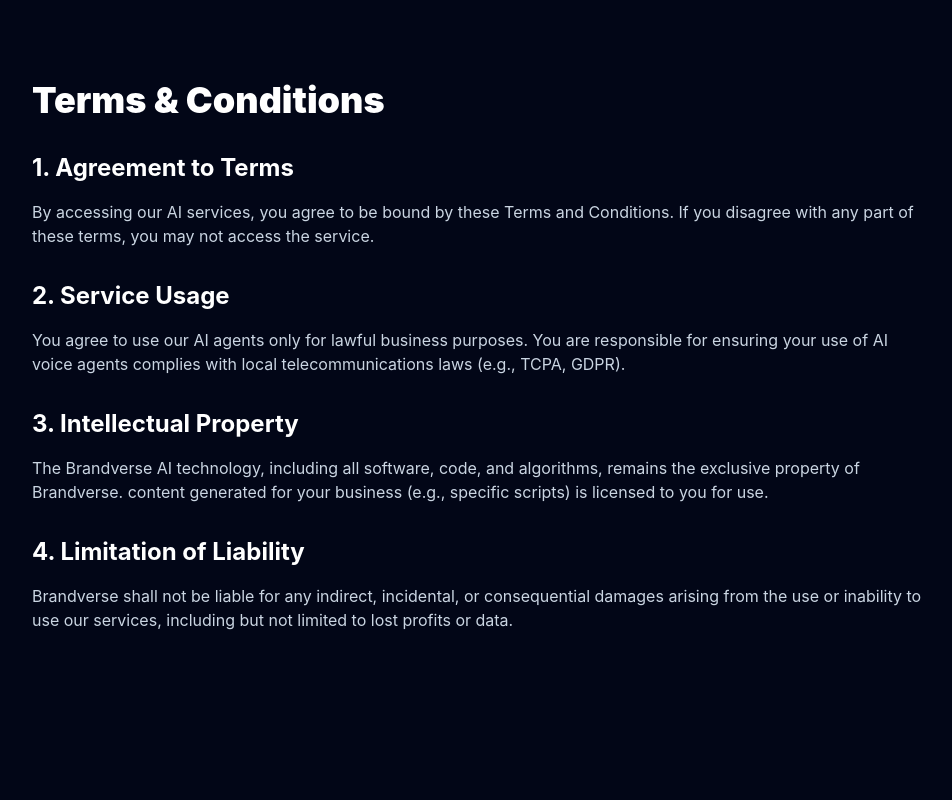
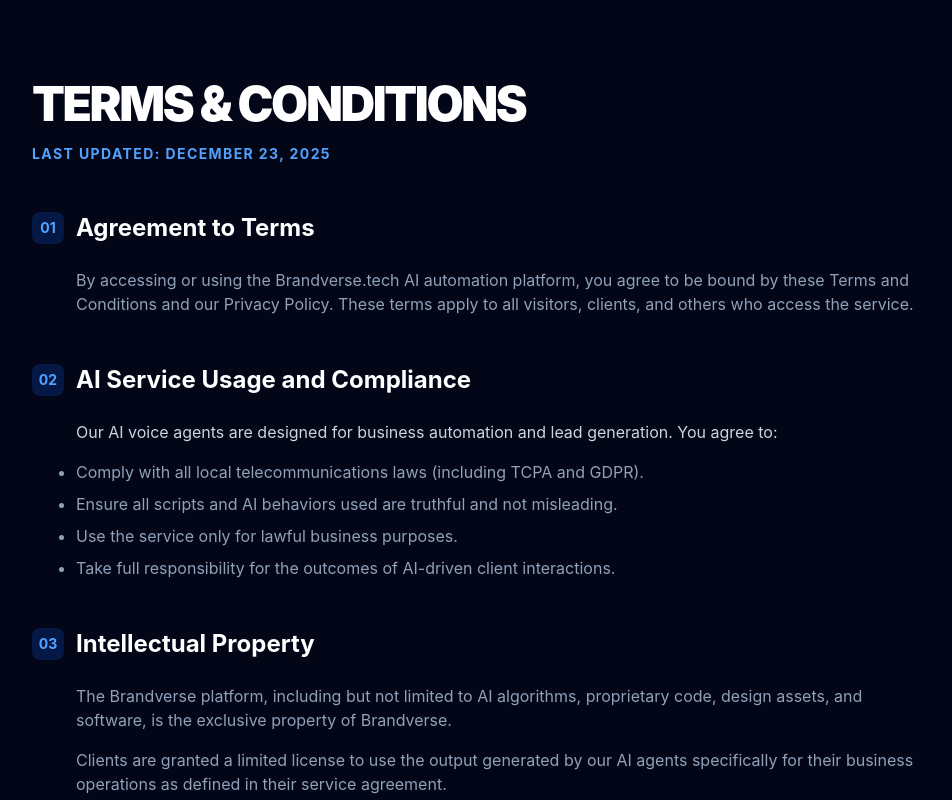
Before and after one commit to ayushsharmavlogs619-lang/brandverse, a Next.js app: page /terms in a window 1280 px wide. Shown: the top 800 px of the page, without its empty margins (160-1112 px from the left). Built offline with nearby package versions, Linux system fonts and the light colour scheme.

Commit message:
chore: upgrade Next.js to secure version and add professional legal pages

```diff
--- a/app/privacy/page.tsx
+++ b/app/privacy/page.tsx
@@ -1,33 +1,56 @@
 export default function PrivacyPage() {
     return (
         <div className="min-h-screen bg-[#020617] text-slate-300 py-20 px-6">
-            <div className="max-w-4xl mx-auto space-y-8">
-                <h1 className="text-4xl font-black text-white mb-8">Privacy Policy</h1>
-                <p>Last updated: December 19, 2025</p>
+            <div className="max-w-4xl mx-auto space-y-12">
+                <div className="space-y-4">
+                    <h1 className="text-5xl font-black text-white tracking-tighter uppercase">Privacy Policy</h1>
+                    <p className="text-blue-400 font-bold uppercase tracking-widest text-sm">Last updated: December 23, 2025</p>
+                </div>
 
-                <section className="space-y-4">
-                    <h2 className="text-2xl font-bold text-white">1. Introduction</h2>
-                    <p>Brandverse (&quot;we&quot;, &quot;our&quot;, &quot;us&quot;) respects your privacy. This policy explains how we collect, use, and protect your data when using our AI automation services.</p>
+                <section className="space-y-6">
+                    <h2 className="text-2xl font-bold text-white flex items-center gap-3">
+                        <span className="w-8 h-8 rounded-lg bg-blue-600/20 flex items-center justify-center text-blue-400 text-sm">01</span>
+                        Information We Collect
+                    </h2>
+                    <div className="pl-11 space-y-4">
+                        <p>We collect information that you provide directly to us when you use our AI Voice Agent services, including:</p>
+                        <ul className="list-disc space-y-2 text-slate-400">
+                            <li><strong className="text-slate-200">Contact Information:</strong> Name, email address, phone number, and business details.</li>
+                            <li><strong className="text-slate-200">AI Interaction Data:</strong> Voice recordings, call transcripts, and appointment data processed by our AI agents.</li>
+                            <li><strong className="text-slate-200">Usage Data:</strong> Information on how you interact with our platform and services.</li>
+                        </ul>
+                    </div>
                 </section>
 
-                <section className="space-y-4">
-                    <h2 className="text-2xl font-bold text-white">2. Data Collection</h2>
-                    <p>We collect information you provide directly to us (e.g., name, email, business details) and data automatically collected via our AI agents (e.g., call transcripts, appointment details).</p>
+                <section className="space-y-6">
+                    <h2 className="text-2xl font-bold text-white flex items-center gap-3">
+                        <span className="w-8 h-8 rounded-lg bg-blue-600/20 flex items-center justify-center text-blue-400 text-sm">02</span>
+                        How We Use Your Data
+                    </h2>
+                    <div className="pl-11 space-y-4">
+                        <p>We use the collected information for various professional purposes:</p>
+                        <ul className="list-disc space-y-2 text-slate-400">
+                            <li>To provide, maintain, and improve our AI Voice Agent technology.</li>
+                            <li>To process leads, schedule appointments, and automate your business operations.</li>
+                            <li>To analyze performance and optimize call scripts/AI responses.</li>
+                            <li>To comply with legal obligations and protect against fraudulent activity.</li>
+                        </ul>
+                    </div>
                 </section>
 
-                <section className="space-y-4">
-                    <h2 className="text-2xl font-bold text-white">3. Data Usage</h2>
-                    <p>We use your data to:</p>
-                    <ul className="list-disc pl-6 space-y-2">
-                        <li>Provide and improve our AI voice agent services.</li>
-                        <li>Process transactions and appointments.</li>
-                        <li>Communicate with you regarding service updates.</li>
-                    </ul>
+                <section className="space-y-6">
+                    <h2 className="text-2xl font-bold text-white flex items-center gap-3">
+                        <span className="w-8 h-8 rounded-lg bg-blue-600/20 flex items-center justify-center text-blue-400 text-sm">03</span>
+                        Data Sharing and Security
+                    </h2>
+                    <div className="pl-11 space-y-4 text-slate-400">
+                        <p>We do not sell your personal data. We only share information with third-party service providers (like Firebase or AI model providers) necessary for delivering our services.</p>
+                        <p>We implement robust, industry-standard AES-256 encryption and secure API protocols to ensure your data and your clients&apos; voice data remains private and protected.</p>
+                    </div>
                 </section>
 
-                <section className="space-y-4">
-                    <h2 className="text-2xl font-bold text-white">4. Data Security</h2>
-                    <p>We implement industry-standard encryption and security measures to protect your data. Call recordings and transcripts are stored securely and accessible only to authorized personnel.</p>
+                <section className="space-y-6 text-slate-400 border-t border-white/5 pt-12">
+                    <p>By using Brandverse, you acknowledge that you have read and understood this Privacy Policy. If you have any questions regarding your data, please contact us at <span className="text-blue-400">privacy@brandverse.tech</span>.</p>
                 </section>
             </div>
         </div>
--- a/app/terms/page.tsx
+++ b/app/terms/page.tsx
@@ -1,27 +1,61 @@
 export default function TermsPage() {
     return (
         <div className="min-h-screen bg-[#020617] text-slate-300 py-20 px-6">
-            <div className="max-w-4xl mx-auto space-y-8">
-                <h1 className="text-4xl font-black text-white mb-8">Terms & Conditions</h1>
+            <div className="max-w-4xl mx-auto space-y-12">
+                <div className="space-y-4">
+                    <h1 className="text-5xl font-black text-white tracking-tighter uppercase">Terms & Conditions</h1>
+                    <p className="text-blue-400 font-bold uppercase tracking-widest text-sm">Last updated: December 23, 2025</p>
+                </div>
 
-                <section className="space-y-4">
-                    <h2 className="text-2xl font-bold text-white">1. Agreement to Terms</h2>
-                    <p>By accessing our AI services, you agree to be bound by these Terms and Conditions. If you disagree with any part of these terms, you may not access the service.</p>
+                <section className="space-y-6">
+                    <h2 className="text-2xl font-bold text-white flex items-center gap-3">
+                        <span className="w-8 h-8 rounded-lg bg-blue-600/20 flex items-center justify-center text-blue-400 text-sm">01</span>
+                        Agreement to Terms
+                    </h2>
+                    <div className="pl-11 text-slate-400">
+                        <p>By accessing or using the Brandverse.tech AI automation platform, you agree to be bound by these Terms and Conditions and our Privacy Policy. These terms apply to all visitors, clients, and others who access the service.</p>
+                    </div>
                 </section>
 
-                <section className="space-y-4">
-                    <h2 className="text-2xl font-bold text-white">2. Service Usage</h2>
-                    <p>You agree to use our AI agents only for lawful business purposes. You are responsible for ensuring your use of AI voice agents complies with local telecommunications laws (e.g., TCPA, GDPR).</p>
+                <section className="space-y-6">
+                    <h2 className="text-2xl font-bold text-white flex items-center gap-3">
+                        <span className="w-8 h-8 rounded-lg bg-blue-600/20 flex items-center justify-center text-blue-400 text-sm">02</span>
+                        AI Service Usage and Compliance
+                    </h2>
+                    <div className="pl-11 space-y-4">
+                        <p>Our AI voice agents are designed for business automation and lead generation. You agree to:</p>
+                        <ul className="list-disc space-y-2 text-slate-400">
+                            <li>Comply with all local telecommunications laws (including TCPA and GDPR).</li>
+                            <li>Ensure all scripts and AI behaviors used are truthful and not misleading.</li>
+                            <li>Use the service only for lawful business purposes.</li>
+                            <li>Take full responsibility for the outcomes of AI-driven client interactions.</li>
+                        </ul>
+                    </div>
                 </section>
 
-                <section className="space-y-4">
-                    <h2 className="text-2xl font-bold text-white">3. Intellectual Property</h2>
-                    <p>The Brandverse AI technology, including all software, code, and algorithms, remains the exclusive property of Brandverse. content generated for your business (e.g., specific scripts) is licensed to you for use.</p>
+                <section className="space-y-6">
+                    <h2 className="text-2xl font-bold text-white flex items-center gap-3">
+                        <span className="w-8 h-8 rounded-lg bg-blue-600/20 flex items-center justify-center text-blue-400 text-sm">03</span>
+                        Intellectual Property
+                    </h2>
+                    <div className="pl-11 text-slate-400 space-y-4">
+                        <p>The Brandverse platform, including but not limited to AI algorithms, proprietary code, design assets, and software, is the exclusive property of Brandverse.</p>
+                        <p>Clients are granted a limited license to use the output generated by our AI agents specifically for their business operations as defined in their service agreement.</p>
+                    </div>
                 </section>
 
-                <section className="space-y-4">
-                    <h2 className="text-2xl font-bold text-white">4. Limitation of Liability</h2>
-                    <p>Brandverse shall not be liable for any indirect, incidental, or consequential damages arising from the use or inability to use our services, including but not limited to lost profits or data.</p>
+                <section className="space-y-6">
+                    <h2 className="text-2xl font-bold text-white flex items-center gap-3">
+                        <span className="w-8 h-8 rounded-lg bg-blue-600/20 flex items-center justify-center text-blue-400 text-sm">04</span>
+                        Limitation of Liability
+                    </h2>
+                    <div className="pl-11 text-slate-400">
+                        <p>Brandverse shall not be liable for any indirect, incidental, special, or consequential damages resulting from the use of our AI services, including any actions taken by AI agents during client calls or processing errors.</p>
+                    </div>
+                </section>
+
+                <section className="space-y-4 text-slate-500 text-sm italic border-t border-white/5 pt-12">
+                    <p>These terms are governed by the laws of the jurisdiction in which Brandverse operates. We reserve the right to modify these terms at any time.</p>
                 </section>
             </div>
         </div>
--- a/package.json
+++ b/package.json
@@ -11,7 +11,7 @@
   "dependencies": {
     "firebase": "^12.7.0",
     "lucide-react": "^0.555.0",
-    "next": "16.0.5",
+    "next": "^15.1.7",
     "react": "19.2.0",
     "react-dom": "19.2.0"
   },
@@ -21,7 +21,7 @@
     "@types/react": "^19",
     "@types/react-dom": "^19",
     "eslint": "^9",
-    "eslint-config-next": "16.0.5",
+    "eslint-config-next": "^15.1.7",
     "tailwindcss": "^4",
     "typescript": "^5"
   }
```
Also changed, not shown: app/contact/page.tsx (+37 -10 lines), app/page.tsx (+14 -13 lines), 2 other files (tests, documents, lock files or other folders).
